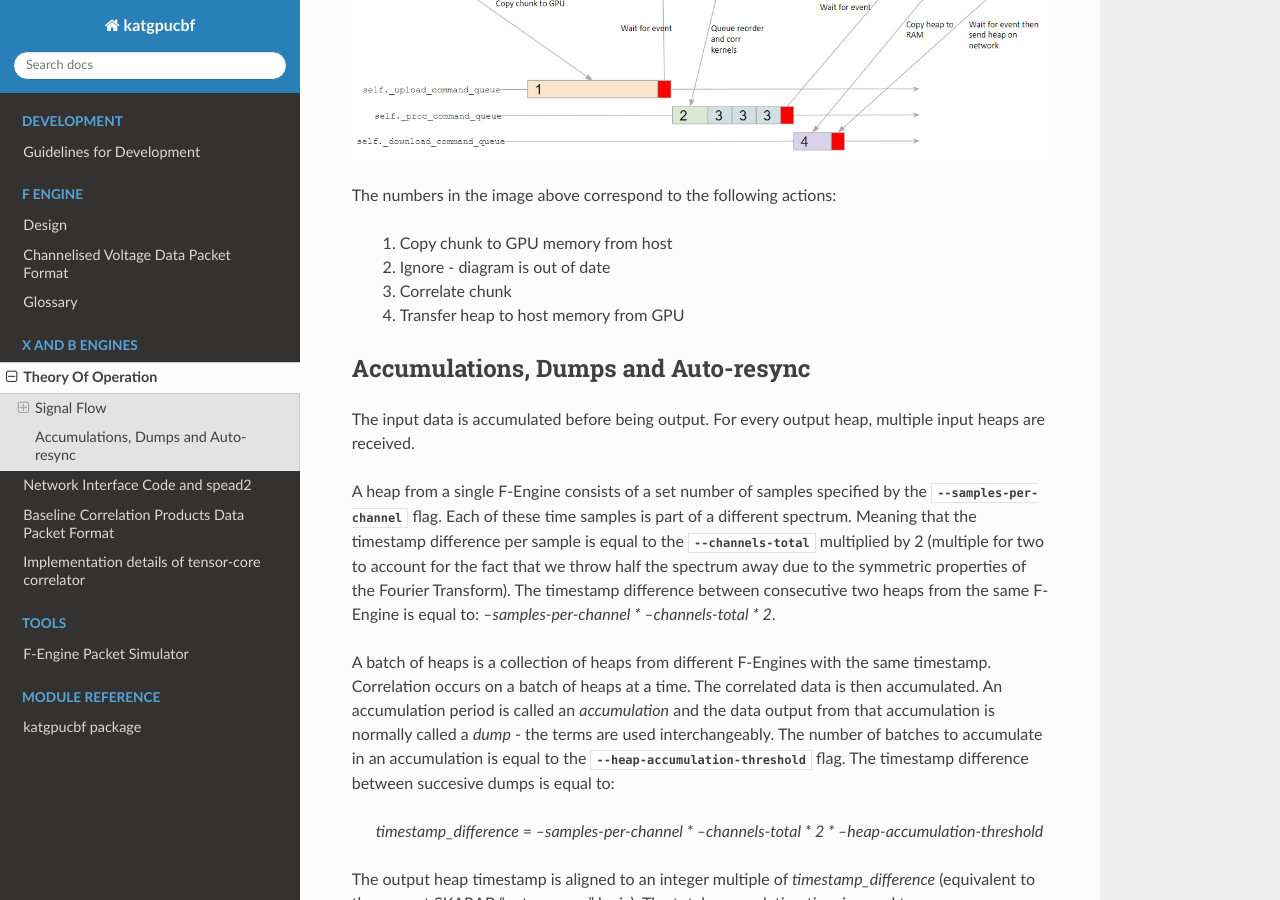
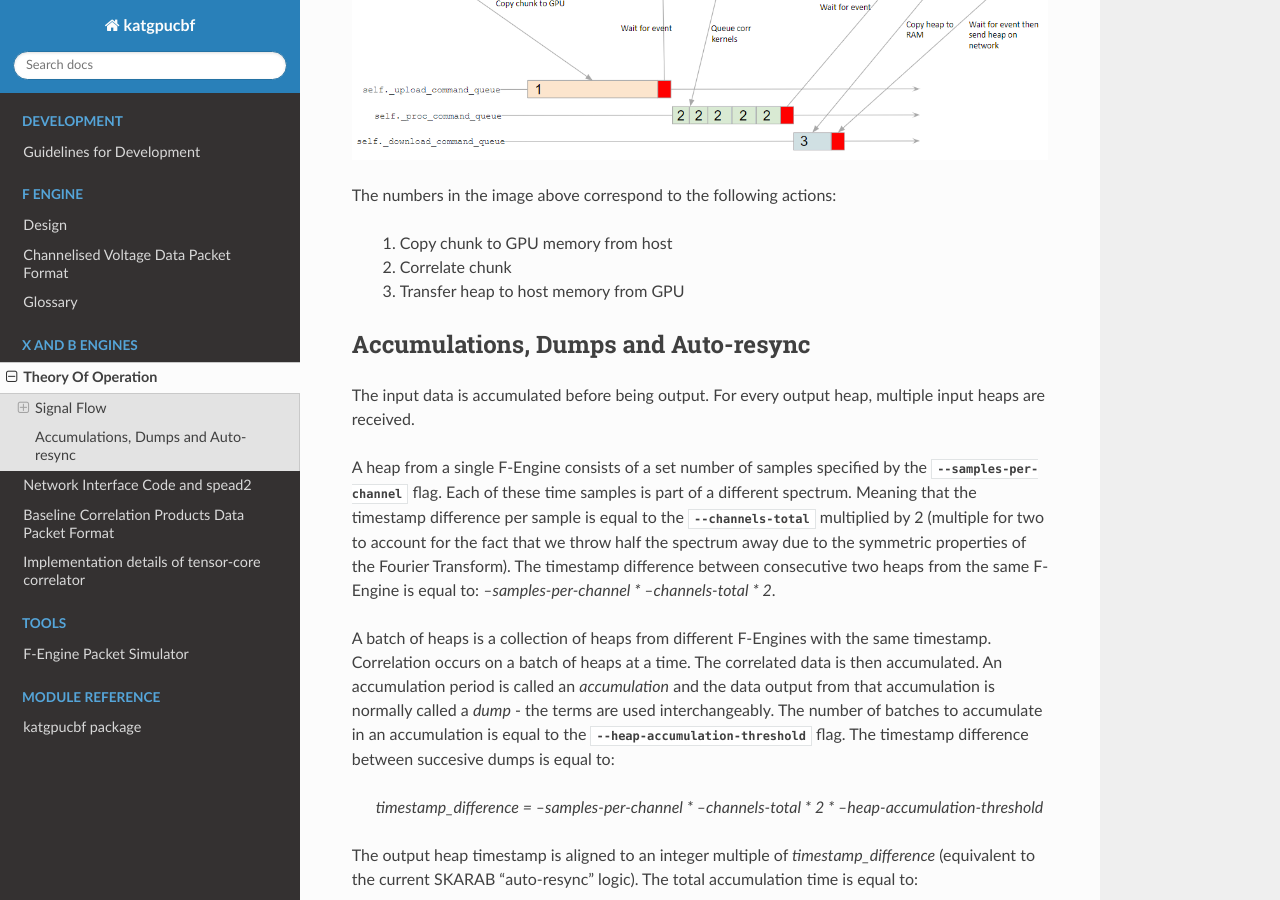
Before and after one commit to ska-sa/katgpucbf, a Sphinx documentation site: the page built from doc/xbgpu.theory.rst, in a window 1280 px wide and 900 px high, scrolled down 2379 px. Built offline with Sphinx 7.4.7 and the Read the Docs theme 2.0.0, drawn with Linux system fonts in a browser that asks for light colours; formulas are drawn with MathJax 3; the version number could not be read and is left out.

```diff
--- a/doc/xbgpu.theory.rst
+++ b/doc/xbgpu.theory.rst
@@ -83,9 +83,8 @@ command queues:
 The numbers in the image above correspond to the following actions:
 
   1. Copy chunk to GPU memory from host
-  2. Ignore - diagram is out of date
-  3. Correlate chunk
-  4. Transfer heap to host memory from GPU
+  2. Correlate chunk
+  3. Transfer heap to host memory from GPU
 
 Accumulations, Dumps and Auto-resync
 ------------------------------------
```
Also changed, not shown: doc/images/gpu_command_queues.png.
